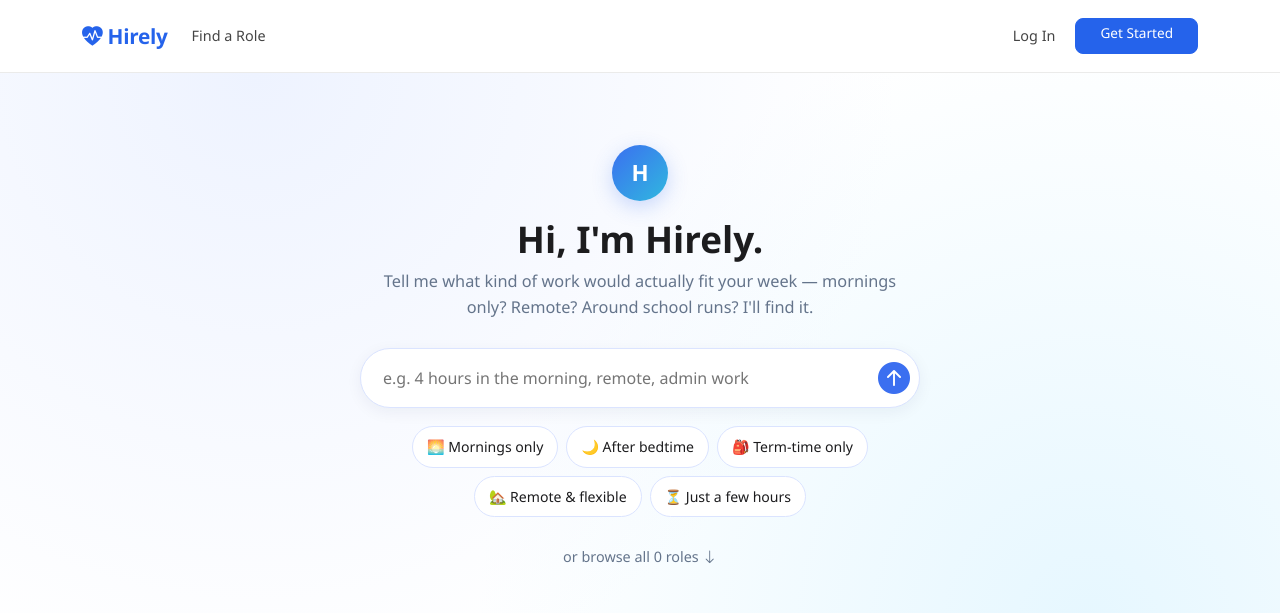
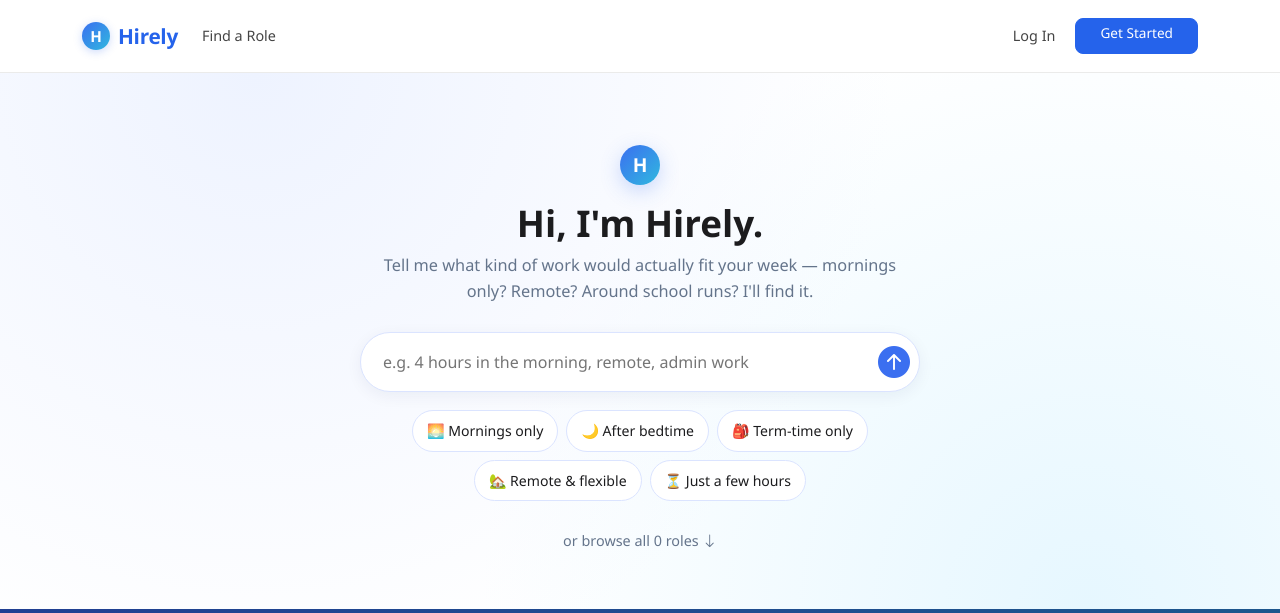
Before and after one commit to virginiamwega2-svg/hirely, a Django app: page / in a window 1280 px wide. Shown: the top 613 px of the page. Run offline with Django 5.2, Linux system fonts and the light colour scheme; data that the repository does not hold is empty; grey boxes are pictures that could not be loaded.

Commit message:
ui: unify brand mark on the friendly H avatar
The chat agent introduced a warm gradient "H" persona, but the rest
of the site used a heart-pulse medical icon — visually disjointed.

Adds a reusable .hirely-mark class (with --sm / --lg variants) in
base.html and swaps the icon in:
- Navbar brand
- Footer brand
- Job list header ("Find your fit")
- My applications header ("Your applications")
- Home chat-hero avatar (now shares the same CSS class)

Also softens two page titles to match the chat's conversational
voice instead of formal noun phrases.

Co-Authored-By: Claude Opus 4.7 <noreply@anthropic.com>

```diff
--- a/templates/base.html
+++ b/templates/base.html
@@ -193,6 +193,27 @@
             text-transform: uppercase;
         }
 
+        /* ── Hirely H mark — reusable brand glyph that matches the
+              chat agent avatar so the persona is consistent. ─────── */
+        .hirely-mark {
+            display: inline-flex;
+            align-items: center;
+            justify-content: center;
+            width: 28px;
+            height: 28px;
+            border-radius: 50%;
+            background: linear-gradient(135deg, #3b6ff0 0%, #30b8df 100%);
+            color: #fff;
+            font-weight: 700;
+            font-size: .95rem;
+            letter-spacing: -.02em;
+            box-shadow: 0 2px 8px rgba(59,111,240,.25);
+            vertical-align: -6px;
+            flex-shrink: 0;
+        }
+        .hirely-mark--sm { width: 22px; height: 22px; font-size: .78rem; vertical-align: -4px; }
+        .hirely-mark--lg { width: 40px; height: 40px; font-size: 1.2rem; vertical-align: -10px; }
+
         /* ── Footer — light, not heavy dark slab ──────────────────── */
         footer {
             background: #fff;
@@ -208,8 +229,9 @@
     <!-- Navbar: white, minimal, max 2 nav items visible -->
     <nav class="navbar navbar-expand-lg">
         <div class="container">
-            <a class="navbar-brand" href="{% url 'home' %}">
-                <i class="bi bi-heart-pulse-fill"></i> Hirely
+            <a class="navbar-brand d-inline-flex align-items-center gap-2" href="{% url 'home' %}">
+                <span class="hirely-mark" aria-hidden="true">H</span>
+                <span>Hirely</span>
             </a>
             <button class="navbar-toggler" type="button" data-bs-toggle="collapse" data-bs-target="#navbarNav"
                     aria-label="Toggle navigation">
@@ -285,8 +307,8 @@
             <div class="row align-items-start g-4">
                 <!-- Brand + mission -->
                 <div class="col-md-5">
-                    <a class="navbar-brand d-inline-block mb-2" href="{% url 'home' %}">
-                        <i class="bi bi-heart-pulse-fill text-primary"></i>
+                    <a class="navbar-brand d-inline-flex align-items-center gap-2 mb-2" href="{% url 'home' %}">
+                        <span class="hirely-mark hirely-mark--sm" aria-hidden="true">H</span>
                         <span class="fw-bold" style="color:var(--primary)">Hirely</span>
                     </a>
                     <p class="small mb-2" style="color:var(--muted)">
--- a/templates/jobs/home.html
+++ b/templates/jobs/home.html
@@ -30,9 +30,7 @@
 <!-- Chat-first hero ─────────────────────────────────────────────── -->
 <section class="chat-hero">
   <div class="container" style="max-width:720px;">
-    <div class="chat-hero-avatar" aria-hidden="true">
-      <span>H</span>
-    </div>
+    <span class="hirely-mark hirely-mark--lg chat-hero-avatar" aria-hidden="true">H</span>
     <h1 class="chat-hero-title">
       Hi, I'm Hirely.
     </h1>
@@ -209,18 +207,11 @@
 }
 @media (max-width: 600px) { .chat-hero { padding: 48px 14px 40px; } }
 
+/* Hero avatar reuses .hirely-mark from base.html for brand cohesion. */
 .chat-hero-avatar {
-  width: 56px; height: 56px;
-  border-radius: 50%;
-  background: linear-gradient(135deg,#3b6ff0,#30b8df);
-  color: white;
-  font-weight: 700;
-  font-size: 1.4rem;
-  display: inline-flex;
-  align-items: center;
-  justify-content: center;
   margin-bottom: 16px;
   box-shadow: 0 6px 20px rgba(59,111,240,.25);
+  vertical-align: middle;
 }
 
 .chat-hero-title {
```
Also changed, not shown: templates/jobs/job_list.html (+5 -2 lines), templates/jobs/my_applications.html (+6 -3 lines).
